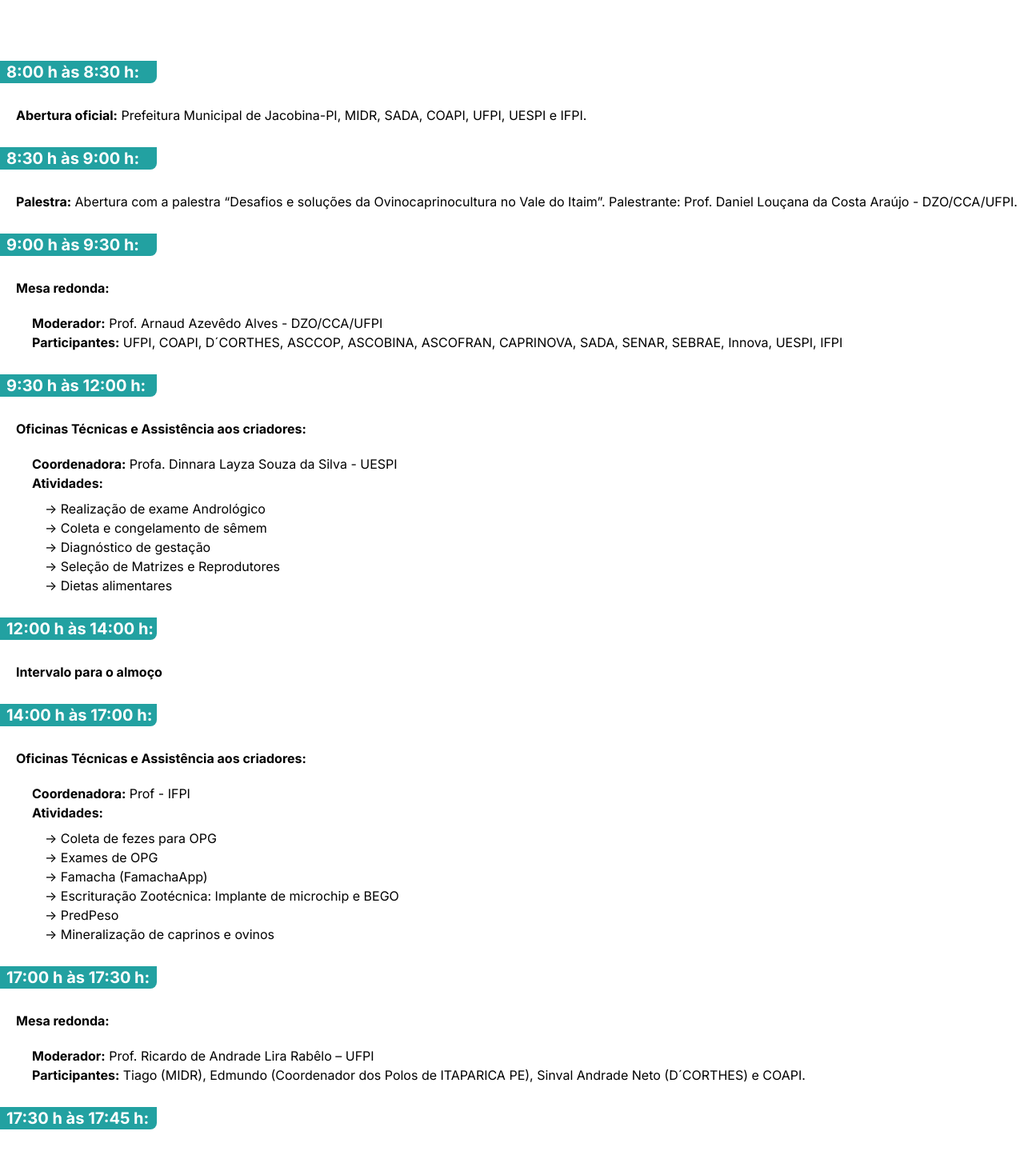
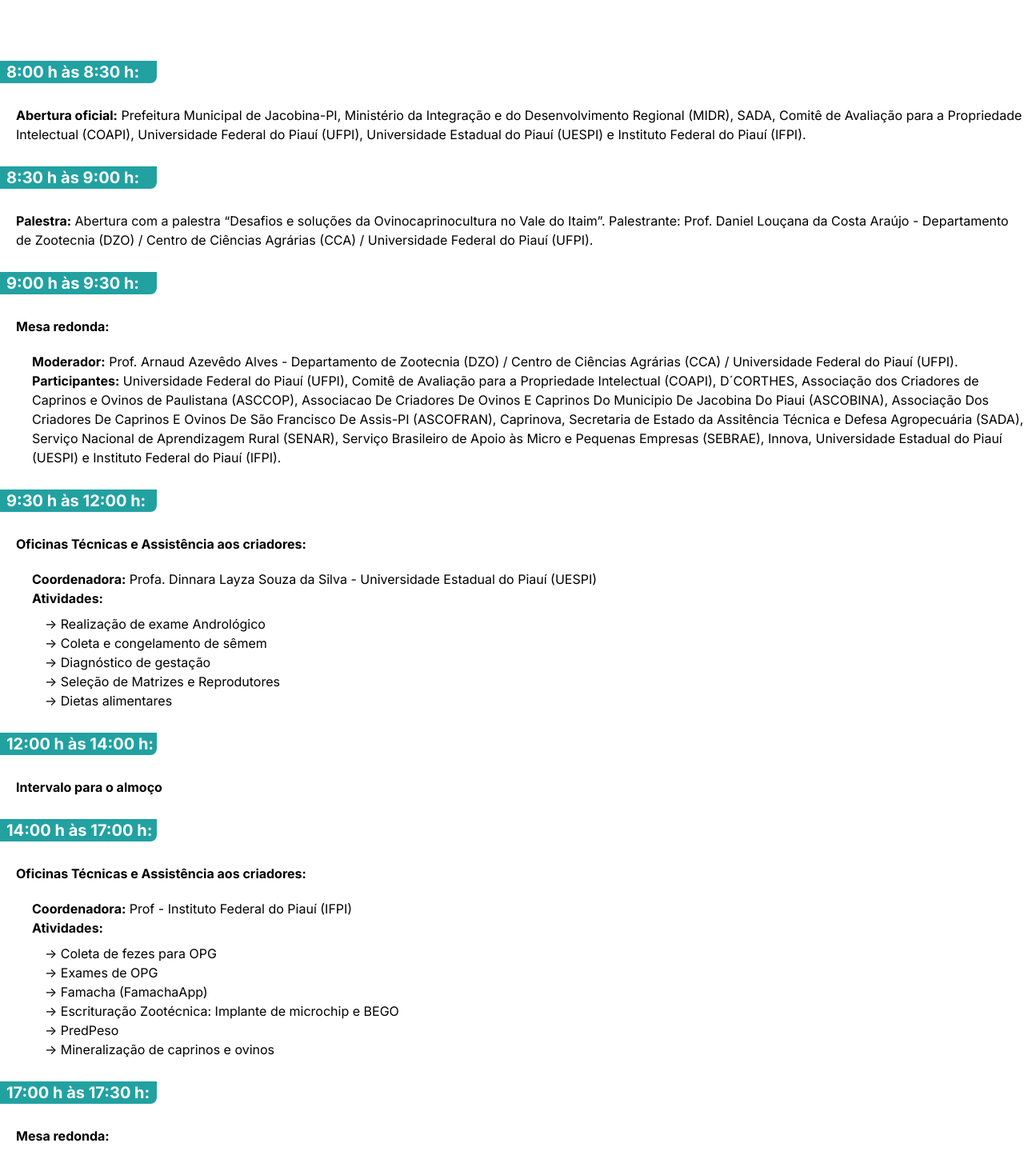
Before and after one commit to WendelSantosNunes/IagroSolucions, a Next.js app: page / in a window 1280 px wide. Shown: the part 340-1784 px from the top of the page at 80% size. Built offline with nearby package versions, Linux system fonts and the light colour scheme.

Commit message:
[REFACTOR]: update project

```diff
--- a/src/app/page.tsx
+++ b/src/app/page.tsx
@@ -27,7 +27,10 @@ export default function Home() {
           </div>
           <p className="ml-5 mt-7">
             <strong> Abertura oficial:</strong> Prefeitura Municipal de
-            Jacobina-PI, MIDR, SADA, COAPI, UFPI, UESPI e IFPI.
+            Jacobina-PI, Ministério da Integração e do Desenvolvimento Regional
+            (MIDR), SADA, Comitê de Avaliação para a Propriedade Intelectual
+            (COAPI), Universidade Federal do Piauí (UFPI), Universidade Estadual
+            do Piauí (UESPI) e Instituto Federal do Piauí (IFPI).
           </p>
         </div>
 
@@ -40,7 +43,9 @@ export default function Home() {
           <p className="ml-5 mt-7">
             <strong>Palestra:</strong> Abertura com a palestra “Desafios e
             soluções da Ovinocaprinocultura no Vale do Itaim”. Palestrante:
-            Prof. Daniel Louçana da Costa Araújo - DZO/CCA/UFPI.
+            Prof. Daniel Louçana da Costa Araújo - Departamento de Zootecnia
+            (DZO) / Centro de Ciências Agrárias (CCA) / Universidade Federal do
+            Piauí (UFPI).
           </p>
         </div>
 
@@ -56,12 +61,21 @@ export default function Home() {
           <ul className="ml-10 mt-5">
             <li>
               <strong>Moderador:</strong> Prof. Arnaud Azevêdo Alves -
-              DZO/CCA/UFPI
+              Departamento de Zootecnia (DZO) / Centro de Ciências Agrárias
+              (CCA) / Universidade Federal do Piauí (UFPI).
             </li>
             <li>
-              <strong>Participantes:</strong> UFPI, COAPI, D´CORTHES, ASCCOP,
-              ASCOBINA, ASCOFRAN, CAPRINOVA, SADA, SENAR, SEBRAE, Innova, UESPI,
-              IFPI
+              <strong>Participantes:</strong> Universidade Federal do Piauí
+              (UFPI), Comitê de Avaliação para a Propriedade Intelectual
+              (COAPI), D´CORTHES, Associação dos Criadores de Caprinos e Ovinos
+              de Paulistana (ASCCOP), Associacao De Criadores De Ovinos E
+              Caprinos Do Municipio De Jacobina Do Piaui (ASCOBINA), Associação
+              Dos Criadores De Caprinos E Ovinos De São Francisco De Assis-PI
+              (ASCOFRAN), Caprinova, Secretaria de Estado da Assitência Técnica
+              e Defesa Agropecuária (SADA), Serviço Nacional de Aprendizagem
+              Rural (SENAR), Serviço Brasileiro de Apoio às Micro e Pequenas
+              Empresas (SEBRAE), Innova, Universidade Estadual do Piauí (UESPI)
+              e Instituto Federal do Piauí (IFPI).
             </li>
           </ul>
         </div>
@@ -78,7 +92,7 @@ export default function Home() {
           <ul className="ml-10 mt-5">
             <li>
               <strong>Coordenadora:</strong> Profa. Dinnara Layza Souza da Silva
-              - UESPI
+              - Universidade Estadual do Piauí (UESPI)
             </li>
             <li>
               <strong>Atividades:</strong>
@@ -115,7 +129,8 @@ export default function Home() {
           </p>
           <ul className="ml-10 mt-5">
             <li>
-              <strong>Coordenadora:</strong> Prof - IFPI
+              <strong>Coordenadora:</strong> Prof - Instituto Federal do Piauí
+              (IFPI)
             </li>
             <li>
               <strong>Atividades:</strong>
@@ -145,12 +160,13 @@ export default function Home() {
           <ul className="ml-10 mt-5">
             <li>
               <strong>Moderador:</strong> Prof. Ricardo de Andrade Lira Rabêlo –
-              UFPI
+              Universidade Federal do Piauí (UFPI)
             </li>
             <li>
-              <strong>Participantes:</strong> Tiago (MIDR), Edmundo (Coordenador
-              dos Polos de ITAPARICA PE), Sinval Andrade Neto (D´CORTHES) e
-              COAPI.
+              <strong>Participantes:</strong> Tiago - Ministério da Integração e
+              do Desenvolvimento Regional (MIDR), Edmundo (Coordenador dos Polos
+              de ITAPARICA PE), Sinval Andrade Neto (D´CORTHES) e Comitê de
+              Avaliação para a Propriedade Intelectual (COAPI).
             </li>
           </ul>
         </div>
@@ -190,7 +206,7 @@ export default function Home() {
             </li>
             <li>
               <strong>Coordenador:</strong> Prof. Dr. José Lindenberg da Rocha
-              Sarmento – UFPI
+              Sarmento – Universidade Federal do Piauí (UFPI)
             </li>
           </ul>
         </div>
```
